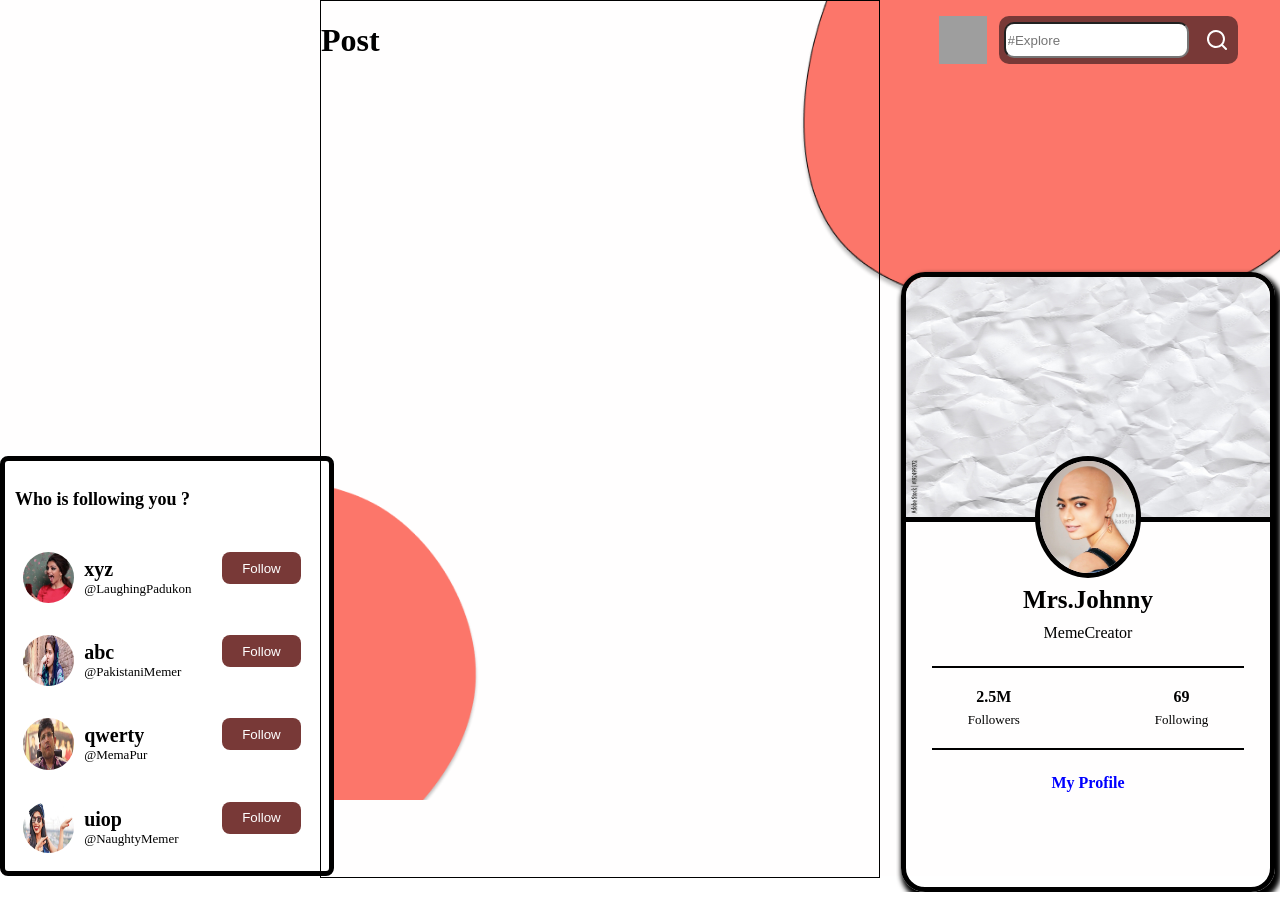
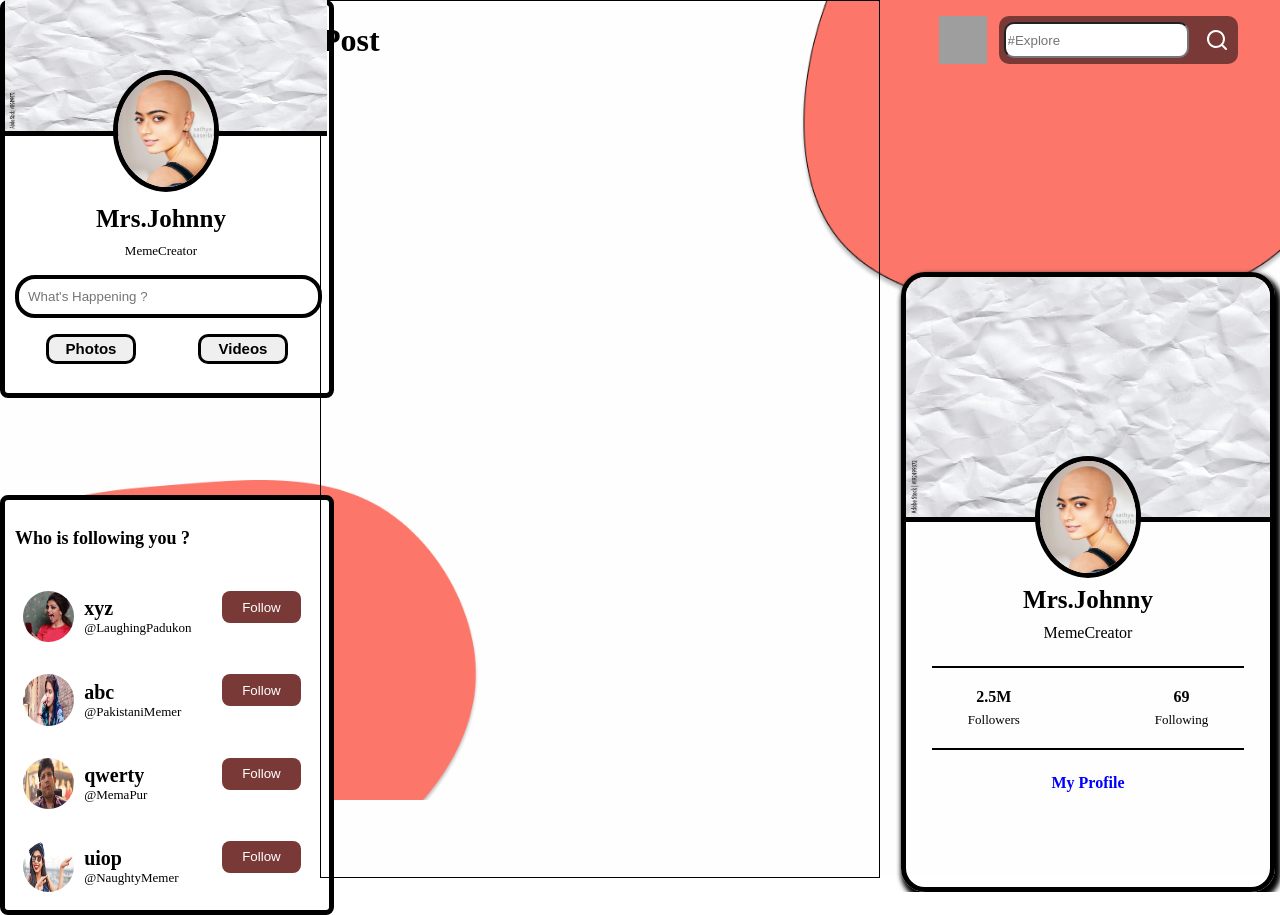
Before and after one commit to kalviumcommunity/MemeSpot, a React (Create React App) app in the folder client/: page / in a window 1280 px wide. Before the commit the page ends 892 px from the top, so only its background shows below. Built offline with nearby package versions, Linux system fonts and the light colour scheme; grey boxes are pictures that could not be loaded; a web font is replaced by a local one.

Commit message:
Added a CreateCard

```diff
--- a/client/src/components/CreateSection/CreateSection.jsx
+++ b/client/src/components/CreateSection/CreateSection.jsx
@@ -1,10 +1,12 @@
 import React from 'react'
 import './CreateSection.css'
 import FollowersCard from '../FollowersCard/FollowersCard'
+import UploadFileCard from '../UploadFileCard/UploadFileCard'
 
 const CreateSection = () => {
   return (
     <div>
+        <UploadFileCard/>
         <FollowersCard/>
     </div>
   )
--- a/client/src/components/FollowersCard/FollowersCard.css
+++ b/client/src/components/FollowersCard/FollowersCard.css
@@ -1,6 +1,6 @@
 .followerCard{
     width: 100%;
-    margin-top: 150%;
+    margin-top: 32%;
     border-radius: 0.5rem;
     gap: 1rem;
     display: flex;
--- /dev/null
+++ b/client/src/components/UploadFileCard/UploadFileCard.css
@@ -0,0 +1,78 @@
+.uploadFileCard{
+    width: 100%;
+    height: 42%;
+    /* margin-top: 150%; */
+    border-radius: 0.5rem;
+    gap: 1rem;
+    display: flex;
+    flex-direction: column;
+    align-items: flex-start;
+    background: white;
+    justify-content: center;
+    font-size: 13px;
+    border: 5px solid black;
+    padding: 10px 10px 10px 10px;
+}
+.imageSection{
+    position: relative;
+    display: flex;
+    flex-direction: column;
+    align-items: center;
+    justify-content: center;
+    gap: 1rem;
+    width: 106%;
+    margin: -146px 0px 10px -10px;
+}
+.imageSection>img:nth-of-type(1){
+    width: 100%;
+    height: 50%;
+    border-top-left-radius: 1.2rem;
+    border-top-right-radius: 1.2rem;
+    border-bottom: 5px solid black;
+}
+.imageSection>img:nth-of-type(2){
+    width: 6rem;
+    height: 7rem;
+    position: absolute;
+    border-radius: 50%;
+    border: 5px solid black;
+    bottom: 1.5rem;
+}
+.uploadFileTitle{
+    margin: -37px 0px 0px 81px;
+    display: flex;
+    flex-direction: column;
+    align-items: center;
+    gap: 10px;
+}
+.uploadFileTitle>span:nth-of-type(1){
+    font-weight: bold;
+    font-size: 25px;
+}
+.createBar{
+    height: 30px;
+    width: 288px;
+    border-radius: 20px;
+    margin: 0px 0px 0px 0px;
+    border: 4px solid black;
+    padding: 3px 2px 2px 9px;
+}
+.uploadButtons{
+    display: flex;
+    width: 100%;
+    padding-right: 60px;
+    justify-content: space-around;
+}
+.uploadButtons button{
+    height: 30px;
+    width: 90px;
+    border-radius: 10px;
+    border: 3px solid black;
+    font-size: 15px;
+    font-weight: bold;
+}
+.uploadButtons button:hover{
+    border: 3px solid #783937;
+    color: #783937;
+    cursor: pointer;
+}
--- /dev/null
+++ b/client/src/components/UploadFileCard/UploadFileCard.jsx
@@ -0,0 +1,26 @@
+import React from 'react'
+import coverPhoto from '../../images/Crushed Paper.jpg'
+import profilePhoto from '../../images/ProfilePhotojpg.jpg'
+import './UploadFileCard.css'
+
+const UploadFileCard = () => {
+  return (
+    <div className='uploadFileCard'>
+        <div className='imageSection'>
+            <img src={coverPhoto} alt="coverPhoto" />
+            <img src={profilePhoto} alt="profilePhoto" />
+        </div>
+        <div className="uploadFileTitle">
+            <span>Mrs.Johnny</span>
+            <span>MemeCreator</span>
+        </div>
+        <input type="text" placeholder="What's Happening ?" className='createBar'/>
+        <div className='uploadButtons'>
+            <button>Photos</button>
+            <button>Videos</button>
+        </div>
+    </div>
+  )
+}
+
+export default UploadFileCard
```
